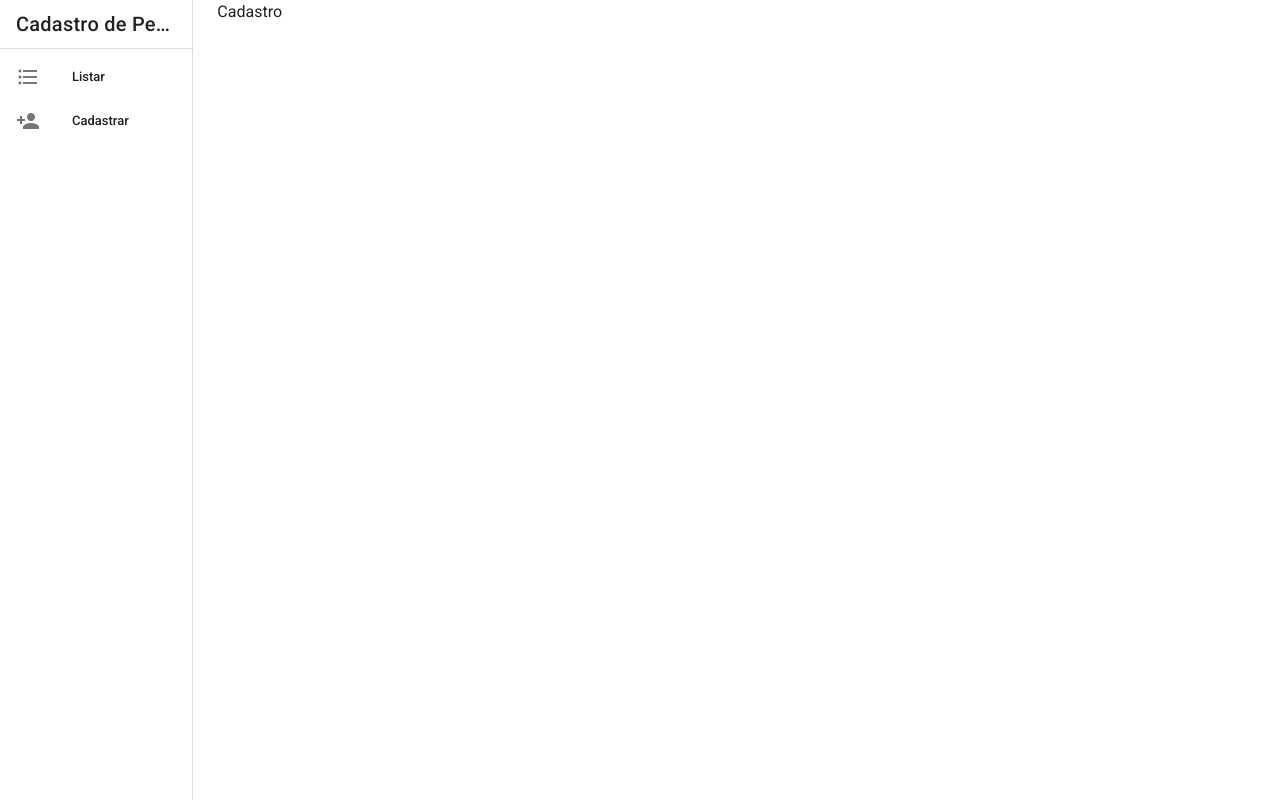
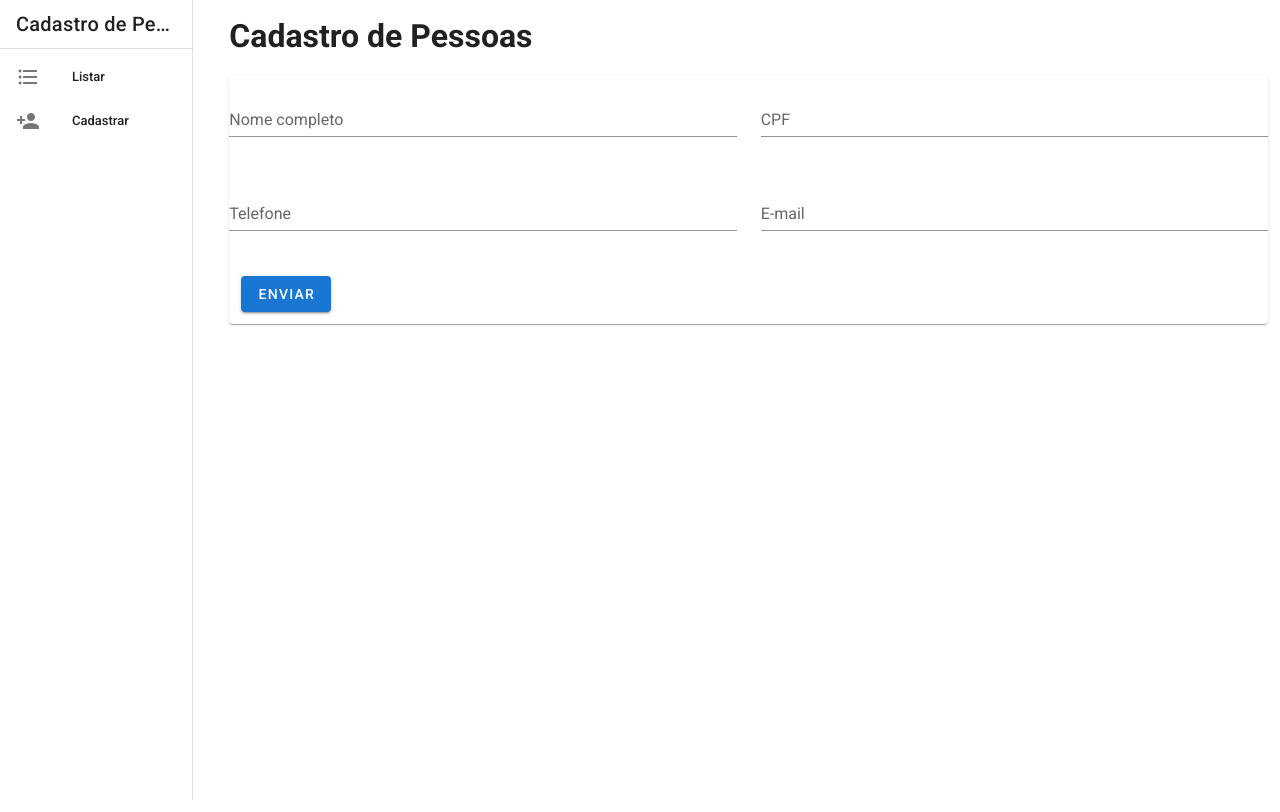
Before and after one commit to heckjp/allo, a Vue app: page /add in a window 1280 px wide. Built offline with nearby package versions, Linux system fonts and the light colour scheme.

Commit message:
updated list and form views

```diff
--- a/db.json
+++ b/db.json
@@ -1,3 +1,11 @@
 {
-    "people":[]
+  "people": [
+    {
+      "name": "João da Silva",
+      "phoneNumber": "(00)0000-0000",
+      "cpf": "000.000.000-00",
+      "email": "email@email.com",
+      "id": 1
+    }
+  ]
 }
--- a/src/views/FormView.vue
+++ b/src/views/FormView.vue
@@ -1,7 +1,75 @@
 <template>
-  <div>
-  Cadastro
-  </div>
+  <v-container>
+    <v-row>
+      <v-col>
+        <h1>Cadastro de Pessoas</h1>
+      </v-col>
+    </v-row>
+    <v-row class="mt-4">
+      <v-col>
+        <v-card class="elevation-1">
+          <v-form>
+            <v-row>
+        <v-col
+          cols="12"
+          md="6"
+        >
+          <v-text-field
+            v-model="form.name"
+            label="Nome completo"
+            required
+          ></v-text-field>
+        </v-col>
+
+        <v-col
+          cols="12"
+          md="6"
+        >
+          <v-text-field
+            v-model="form.cpf"
+            label="CPF"
+            required
+          ></v-text-field>
+        </v-col>
+
+        <v-col
+          cols="12"
+          md="6"
+        >
+          <v-text-field
+            v-model="form.phoneNumber"
+            label="Telefone"
+            required
+          ></v-text-field>
+
+        </v-col>
+        <v-col
+          cols="12"
+          md="6"
+        >
+          <v-text-field
+            v-model="form.email"
+            label="E-mail"
+            required
+          ></v-text-field>
+
+        </v-col>
+      </v-row>
+      <v-row class="ml-auto">
+        <v-col>
+           <v-btn
+      color="primary"
+      @click="save()"
+    >
+      Enviar
+    </v-btn>
+        </v-col>
+      </v-row>
+          </v-form>
+        </v-card>
+      </v-col>
+    </v-row>
+  </v-container>
 </template>
 
 <script>
@@ -9,17 +77,43 @@
     name: 'FormView',
     data(){
       return{
-        people:[]
+        id:undefined,
+        people:[],
+        api:'http://localhost:8080/api',
+        form:
+          {
+            name:'',
+            phoneNumber:'',
+            cpf:'',
+            email:''
+          }
+
       }
     },
     methods:{
       getById(id){
-        return id
+        this.$http.get(this.api+'/people/'+id).then((res)=>{
+          this.form = res.data;
+        })
+      },
+      save(){
+        if(this.id==undefined){
+          this.$http.post(this.api+'/people',this.form).then((res)=>{
+            console.log(res.data)
+          })
+        } else {
+          this.$http.put(this.api+'people/'+this.id,this.form).then((res)=>{
+            console.log(res.data)
+          })
+        }
+
       }
     },
     mounted(){
-      var id = this.$route.params.id;
-      console.log(id);
+     this.id = this.$route.params.id;
+     if(this.id!==undefined){
+      this.getById(this.id);
+     }
     }
   }
 </script>
--- a/src/views/ListView.vue
+++ b/src/views/ListView.vue
@@ -12,7 +12,12 @@
           :items="people"
           :items-per-page="5"
           class="elevation-1"
-        ></v-data-table>
+        >
+          <template  v-slot:[`item.actions`]="{ item }">
+            <v-icon small class="mr-2" @click="editPeople(item.id)">mdi-pencil</v-icon>
+            <v-icon small @click="deletePeople(item.id)">mdi-delete</v-icon>
+          </template>
+        </v-data-table>
     </v-col>
   </v-row>
  </v-container>
@@ -32,7 +37,8 @@
             {text: 'Nome',value:'name'},
             {text: 'CPF',value:'cpf'},
             {text: 'Telefone',value:'phoneNumber'},
-            {text: 'E-mail',value:'e-mail'},
+            {text: 'E-mail',value:'email'},
+            {text: 'Ações', action:'actions',sortable:false}
           ]
       }
     },
@@ -41,6 +47,12 @@
         this.$http.get(this.api+"/people").then((res)=>{
           this.people = res.data;
         })
+      },
+      editPeople: function(id){
+        console.log(id);
+      },
+      deletePeople:function(id){
+        console.log(id);
       }
     },
     mounted(){
```
